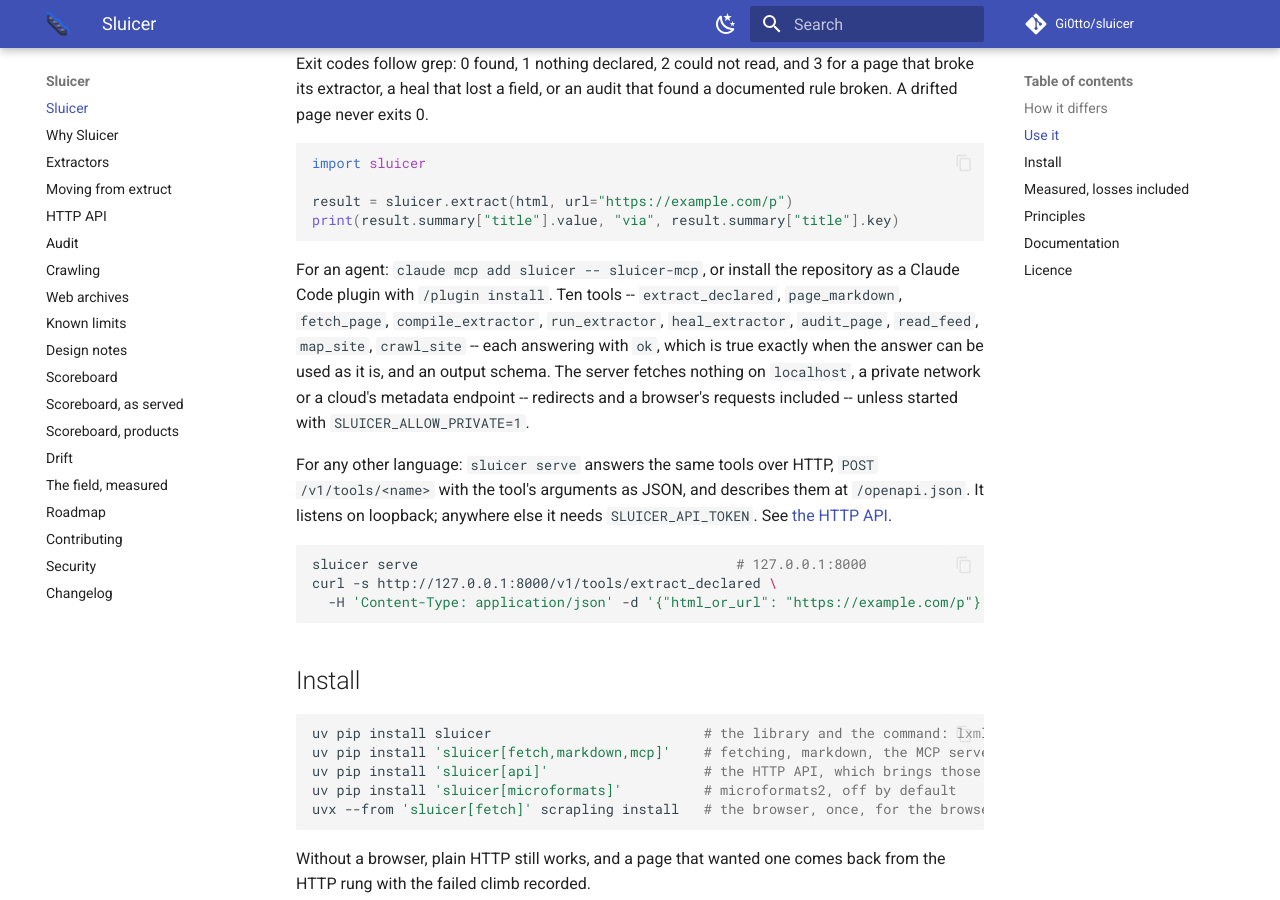
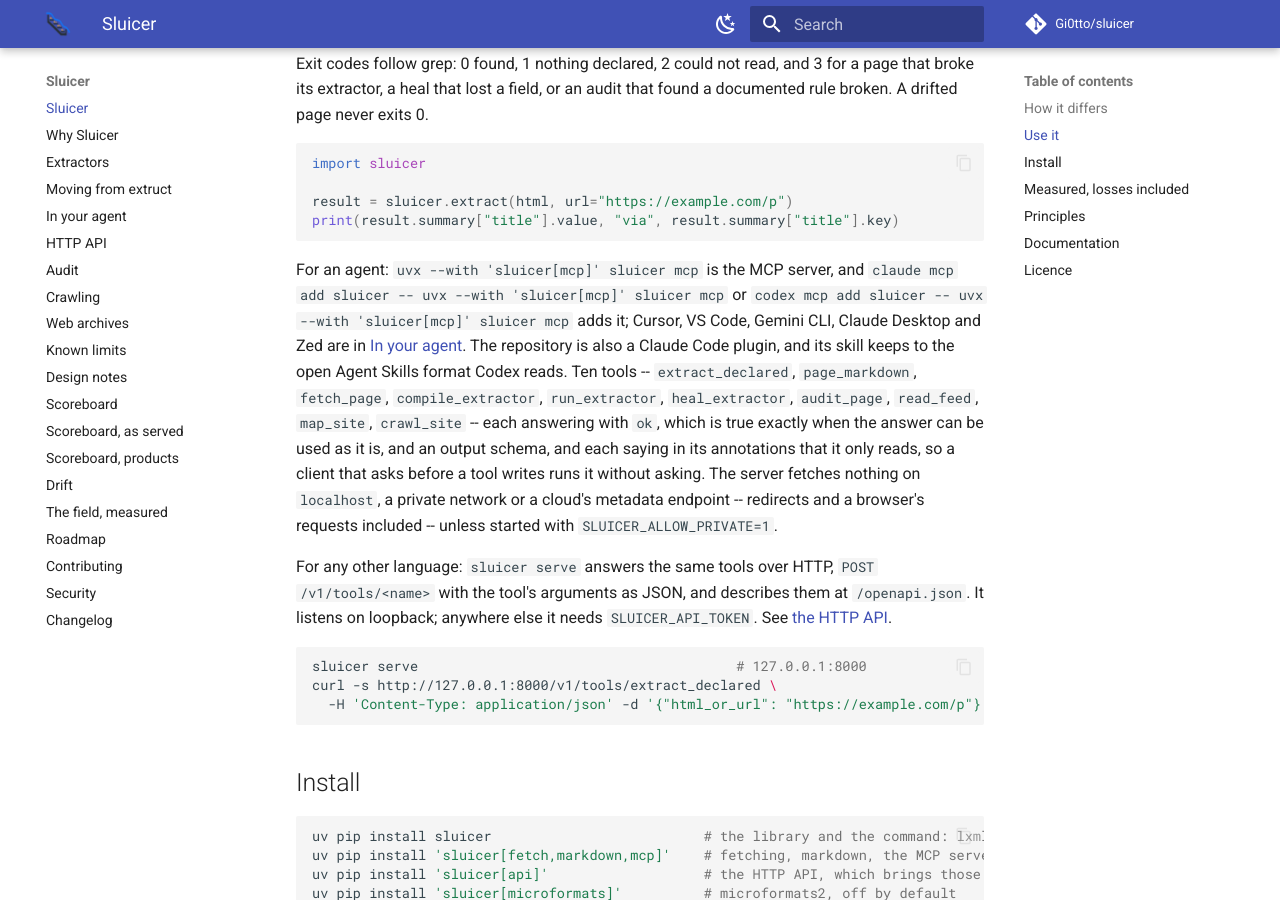
Before and after one commit to Gi0tto/sluicer, an MkDocs documentation site: the page built from docs/index.md, in a window 1280 px wide and 900 px high, scrolled down 2129 px. Built offline with MkDocs 1.6.1 and Material for MkDocs 9.7.7, drawn with Linux system fonts in a browser that asks for light colours; comment, search, counter and statistics services are not loaded.

Commit message:
docs: Sluicer in every agent, and the changelog for all of 0.4.0
docs/agents.md gives the server's one command and its entry in Claude
Code, Codex, Cursor, VS Code, Gemini CLI, Claude Desktop and Zed, the
skill in Codex, and how a page another crawler fetched is read, headers
included. Claude Code and Codex were run end to end; the codex mcp add
command was run in a scratch CODEX_HOME and writes the TOML the page
shows. The others are written from each client's documentation of
2026-09-24, and the page says they were not run here.

The changelog folds the date reading, the annotations, the registry
entry and the skill fix into 0.4.0, which is not tagged yet, and the
roadmap names the release's agent work.

````diff
--- a/docs/index.md
+++ b/docs/index.md
@@ -111,13 +111,20 @@ result = sluicer.extract(html, url="https://example.com/p")
 print(result.summary["title"].value, "via", result.summary["title"].key)
 ```
 
-For an agent: `claude mcp add sluicer -- sluicer-mcp`, or install the repository
-as a Claude Code plugin with `/plugin install`. Ten tools --
+For an agent: `uvx --with 'sluicer[mcp]' sluicer mcp` is the MCP server, and
+`claude mcp add sluicer -- uvx --with 'sluicer[mcp]' sluicer mcp` or
+`codex mcp add sluicer -- uvx --with 'sluicer[mcp]' sluicer mcp` adds it;
+Cursor, VS Code, Gemini CLI, Claude Desktop and Zed are in
+[In your agent](https://github.com/Gi0tto/sluicer/blob/main/docs/agents.md).
+The repository is also a Claude Code plugin, and its skill keeps to the open
+Agent Skills format Codex reads. Ten tools --
 `extract_declared`, `page_markdown`, `fetch_page`, `compile_extractor`,
 `run_extractor`, `heal_extractor`, `audit_page`, `read_feed`, `map_site`,
 `crawl_site` --
 each answering with `ok`, which is true exactly when the answer can be used as
-it is, and an output schema. The server fetches nothing on `localhost`, a
+it is, and an output schema, and each saying in its annotations that it only
+reads, so a client that asks before a tool writes runs it without asking. The
+server fetches nothing on `localhost`, a
 private network or a cloud's metadata endpoint -- redirects and a browser's
 requests included -- unless started with `SLUICER_ALLOW_PRIVATE=1`.
 
--- a/mkdocs.yml
+++ b/mkdocs.yml
@@ -26,6 +26,7 @@ nav:
   - Why Sluicer: why.md
   - Extractors: extractors.md
   - Moving from extruct: extruct.md
+  - In your agent: agents.md
   - HTTP API: http-api.md
   - Audit: audit.md
   - Crawling: crawling.md
````
Also changed, not shown: CHANGELOG.md (+29 -10 lines), ROADMAP.md (+5 -0 lines), docs/agents.md (added, +155 -0 lines).
